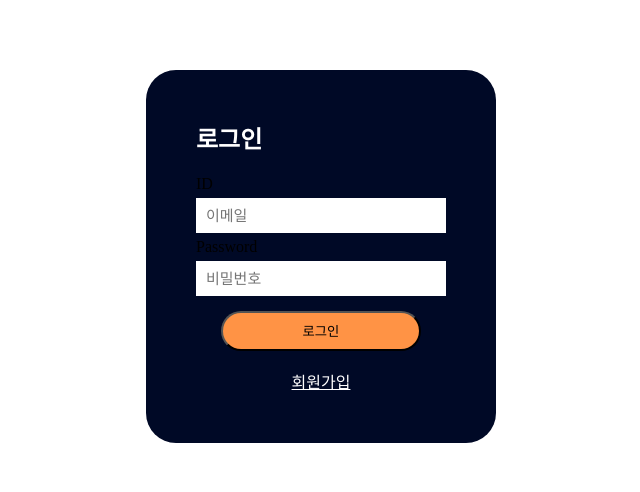
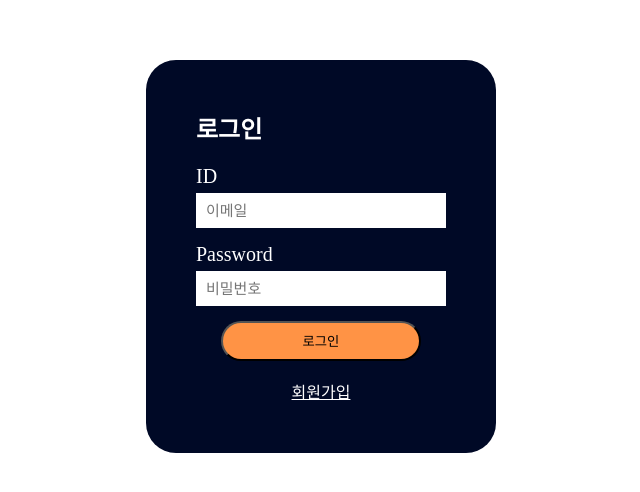
Before and after one commit to Food-in-Eye/FOOD_IN_EYE_run, a React (Create React App) app: page / in a window 1280 px wide. Shown: the part 144-636 px from the top of the page, without its empty margins (319-959 px from the left). Built offline with nearby package versions, Linux system fonts and the light colour scheme.

Commit message:
little fix in Account css

```diff
--- a/src/css/Account.module.css
+++ b/src/css/Account.module.css
@@ -29,7 +29,10 @@ form h2 {
 }
 
 .align p {
-  font-size: 16px;
+  margin: 10px auto 0px 0px;
+  color: #fff;
+  font-size: 20px;
+  background: none;
 }
 
 .align input {
```
